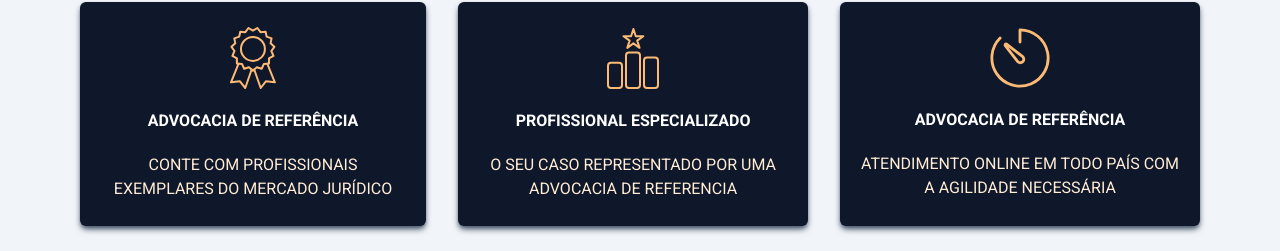
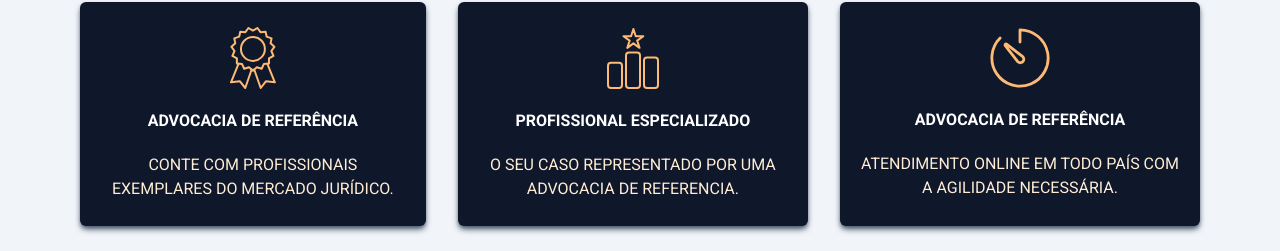
Before and after one commit to matheusmfl/tarsila-cavalcante-advogada, a Next.js app: page / in a window 1280 px wide. Shown: the part 1166-1417 px from the top of the page. Built offline with nearby package versions, Linux system fonts and the light colour scheme.

Commit message:
fix bug on the current branch master

```diff
--- a/src/app/components/Cards.tsx
+++ b/src/app/components/Cards.tsx
@@ -26,7 +26,7 @@ export function Cards({ imageType, title, subtitle }: CardProps) {
         {title}
       </h3>
       <span className="font-normal text-base text-center text-orange-100">
-        {subtitle}
+        {subtitle}.
       </span>
     </div>
   )
```
